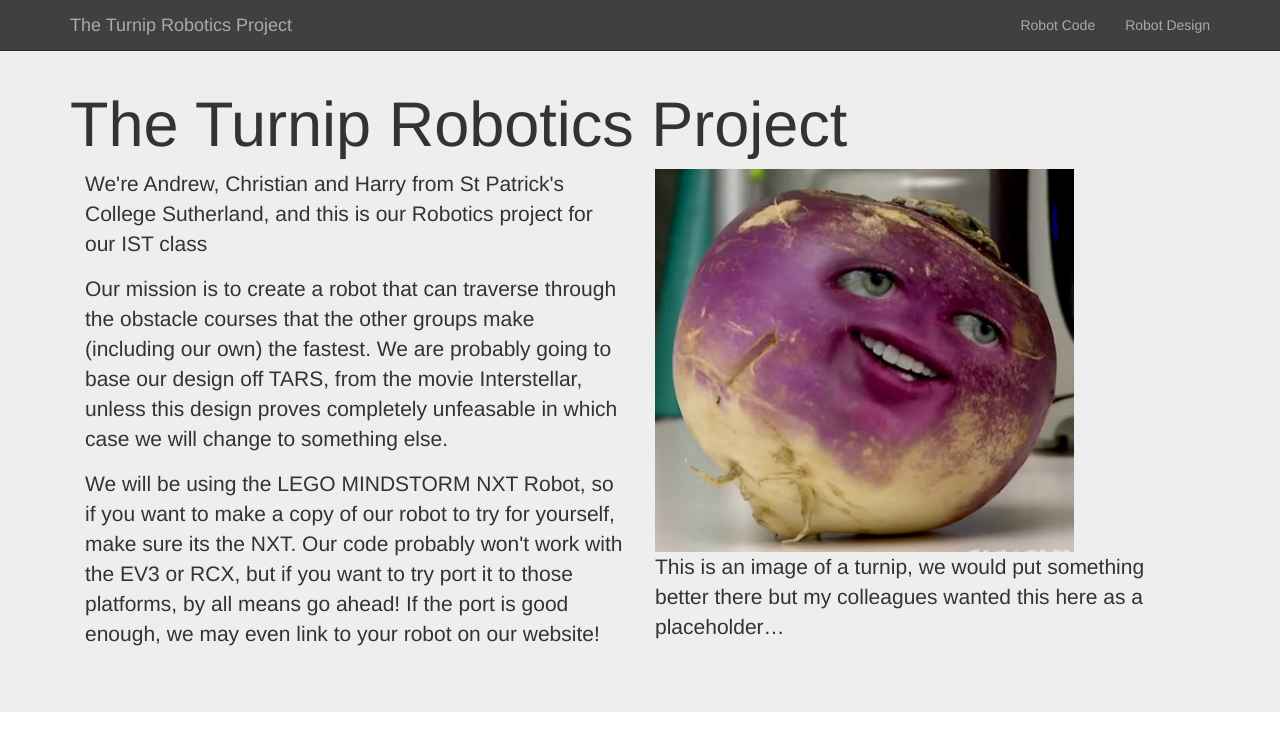
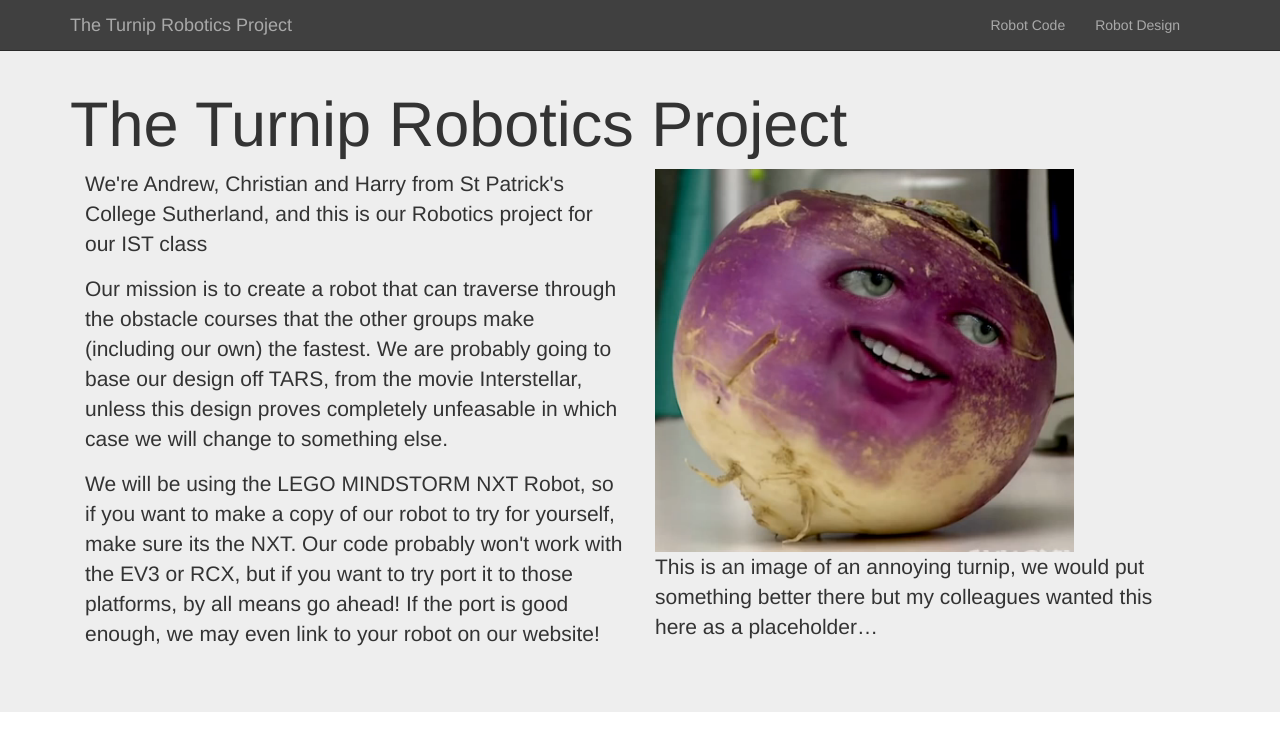
Before and after one commit to turniprobotics/turniprobotics.github.io, a plain HTML site: page index.html in a window 1280 px wide. Drawn offline with nearby package versions, Linux system fonts and the light colour scheme.

Commit message:
changed the surprise text a bit

```diff
--- a/index.html
+++ b/index.html
@@ -36,6 +36,7 @@
           <ul class="nav navbar-nav navbar-right">
             <li><a href="../navbar/">Robot Code</a></li>
             <li><a href="../navbar-static-top/">Robot Design</a></li>
+            <li><a href="https://github.com/turniprobotics/"></a>
           </ul>
         </div><!--/.nav-collapse -->
       </div>
@@ -54,7 +55,7 @@
           </div>
           <div class="col-md-6">
             <img src="images/annoyingturnip.png">
-            <p>This is an image of a turnip, we would put something better there but my colleagues wanted this here as a placeholder…</p>
+            <p>This is an image of an annoying turnip, we would put something better there but my colleagues wanted this here as a placeholder…</p>
           </div>
         </div>
       </div>
```
